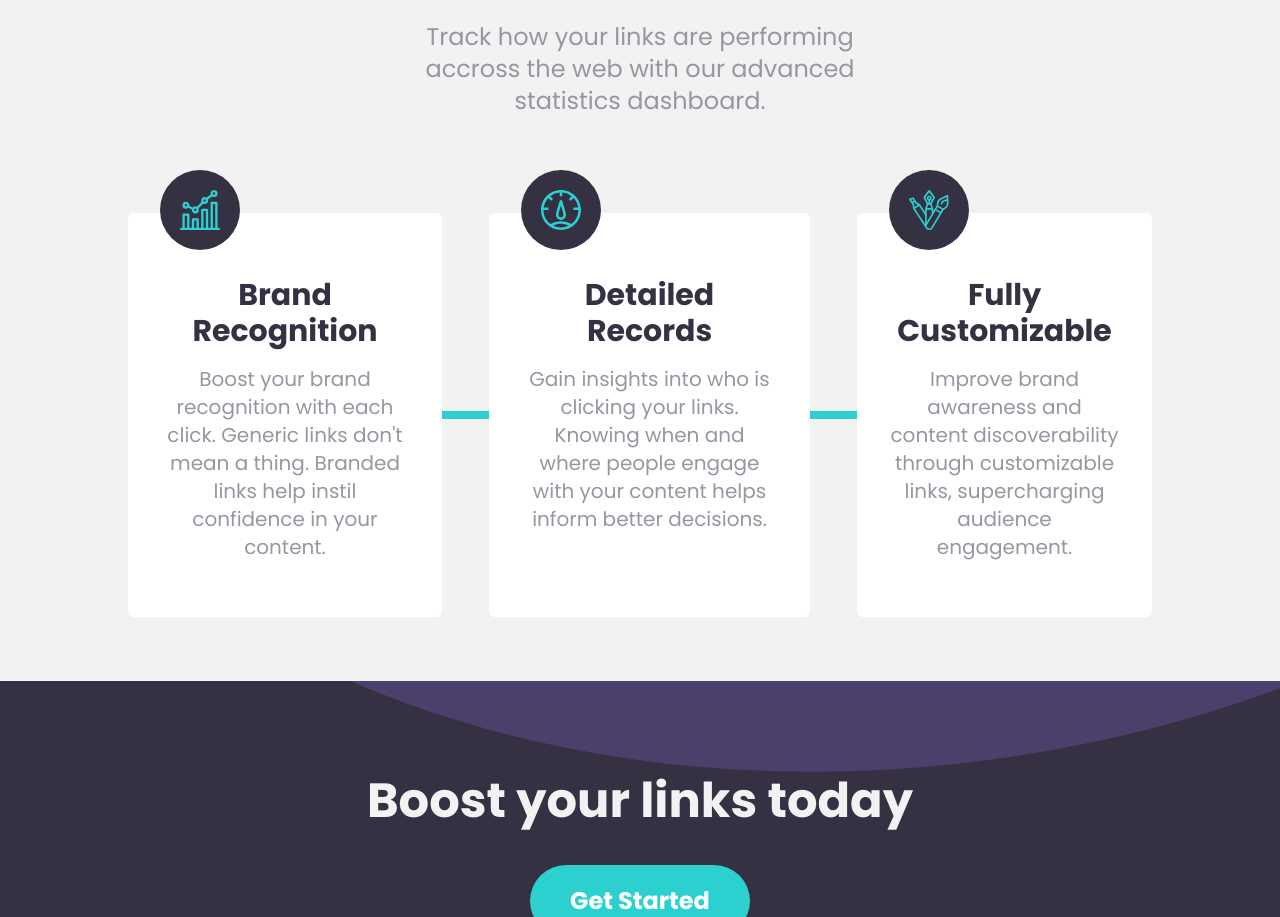
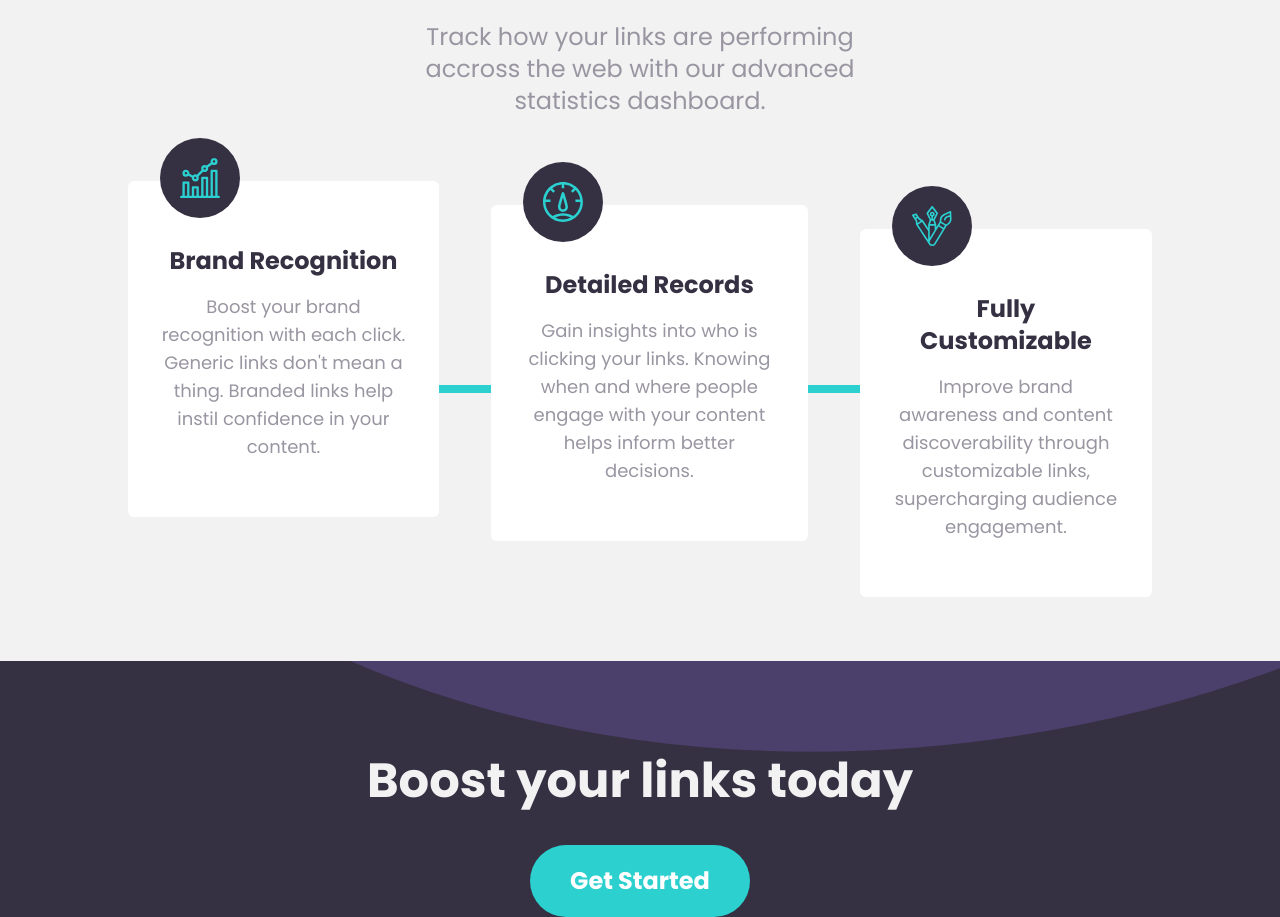
Before and after one commit to zencoder24/url-shortening-app, a React (Create React App) app: page / in a window 1280 px wide. Shown: the part 1187-2104 px from the top of the page. Built offline with nearby package versions, Linux system fonts and the light colour scheme.

Commit message:
Fixed cards size  at XL screen sizes.

```diff
--- a/src/components/ExtraContent/ExtraContent.jsx
+++ b/src/components/ExtraContent/ExtraContent.jsx
@@ -15,16 +15,16 @@ function ExtraContent() {
         </div>
 
         <div className="cards-container lg:px-x-10 xl:px-32">
-          <div className="cards pt-24 py-16 px-8 lg:px-0 md:flex">
-            <div className="card-square bg-white text-center relative py-14 rounded-md xl:max-w-x-1 2xl:pb-20 2xl:h-5/6">
+          <div className="cards pt-24 md:pt-16 py-16 px-8 lg:px-0 md:flex">
+            <div className="card-square bg-white text-center relative py-14 rounded-md xl:max-w-x-1 xl:pb-14 xl:h-4/6">
               <div className="icon-wrapper bg-x-dark-violet w-20 h-20 flex justify-center items-center rounded-full absolute ml-auto mr-auto left-0 right-0 -mt-x-24 xl:ml-8">
                 <div className="icon h-10 w-10 bg-brand-icon bg-contain"></div>
               </div>
               <div className="text px-8">
-                <h2 className="font-bold text-2xl text-x-dark-violet pt-2 pb-4 md:text-3xl">
+                <h2 className="font-bold text-2xl text-x-dark-violet pt-2 pb-4 md:text-2xl">
                   Brand Recognition
                 </h2>
-                <p className="text-x-gray-violet text-x-base md:text-lg lg:text-xl">
+                <p className="text-x-gray-violet text-x-base md:text-lg">
                   Boost your brand recognition with each click. Generic links
                   don't mean a thing. Branded links help instil confidence in
                   your content.
@@ -32,15 +32,15 @@ function ExtraContent() {
               </div>
             </div>
             <div className="h-24 w-2 bg-x-cyan m-auto md:h-2 md:w-1/5"></div>
-            <div className="card-square bg-white text-center relative py-14 rounded-md xl:max-w-x-1 2xl:pb-14 2xl:h-4/6 2xl:mt-6">
+            <div className="card-square bg-white text-center relative py-14 rounded-md xl:max-w-x-1 xl:pb-14 xl:h-4/6 xl:mt-6">
               <div className="icon-wrapper bg-x-dark-violet w-20 h-20 flex justify-center items-center rounded-full absolute ml-auto mr-auto left-0 right-0 -mt-x-24 xl:ml-8">
                 <div className="icon h-10 w-10 bg-detailed-icon bg-contain"></div>
               </div>
               <div className="text px-8">
-                <h2 className="font-bold text-2xl text-x-dark-violet pt-2 pb-4 md:text-3xl">
+                <h2 className="font-bold text-2xl text-x-dark-violet pt-2 pb-4 md:text-2xl">
                   Detailed Records
                 </h2>
-                <p className="text-x-gray-violet text-x-base md:text-lg lg:text-xl">
+                <p className="text-x-gray-violet text-x-base md:text-lg">
                   Gain insights into who is clicking your links. Knowing when
                   and where people engage with your content helps inform better
                   decisions.
@@ -48,15 +48,15 @@ function ExtraContent() {
               </div>
             </div>
             <div className="h-24 w-2 bg-x-cyan m-auto md:h-2 md:w-1/5"></div>
-            <div className="card-square bg-white text-center relative py-14 rounded-md xl:max-w-x-1 2xl:pb-24 2xl:h-4/6 2xl:mt-14">
+            <div className="card-square bg-white text-center relative py-14 rounded-md xl:max-w-x-1 2xl:pb-24 xl:h-4/6 xl:mt-12">
               <div className="icon-wrapper bg-x-dark-violet w-20 h-20 flex justify-center items-center rounded-full absolute ml-auto mr-auto left-0 right-0 -mt-x-24 xl:ml-8">
                 <div className="icon h-10 w-10 bg-customize-icon bg-contain"></div>
               </div>
               <div className="text px-8">
-                <h2 className="font-bold text-2xl text-x-dark-violet pt-2 pb-4 md:text-3xl">
+                <h2 className="font-bold text-2xl text-x-dark-violet pt-2 pb-4 md:text-2xl">
                   Fully Customizable
                 </h2>
-                <p className="text-x-gray-violet text-x-base md:text-lg lg:text-xl">
+                <p className="text-x-gray-violet text-x-base md:text-lg">
                   Improve brand awareness and content discoverability through
                   customizable links, supercharging audience engagement.
                 </p>
```
